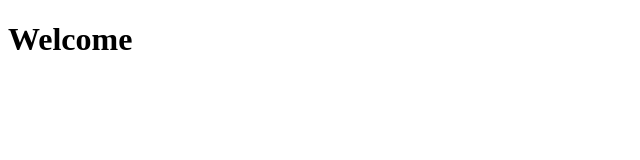
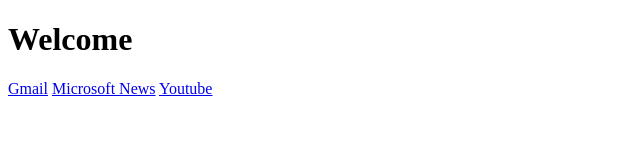
Before and after one commit to Blocky-studio/Search-Engine, a plain HTML site: page index.html in a window 1280 px wide. Shown: the whole page, without its empty margins (0-640 px from the left). Drawn offline with Linux system fonts and the light colour scheme.

Commit message:
engine 1.1

```diff
--- a/index.html
+++ b/index.html
@@ -3,11 +3,14 @@
   <head>
     <meta charset="utf-8">
     <meta name="viewport" content="width=device-width">
-    <title>repl.it</title>
+    <title>IceEngine</title>
     <link href="style.css" rel="stylesheet" type="text/css" />
   </head>
   <body>
     <script src="script.js"></script>
     <h1>Welcome</h1>
+    <a href="https://www.gmail.com/">Gmail</a>
+    <a href="https://news.microsoft.com/">Microsoft News</a>
+    <a href="https://youtube.com/">Youtube</a>
   </body>
 </html>
```
